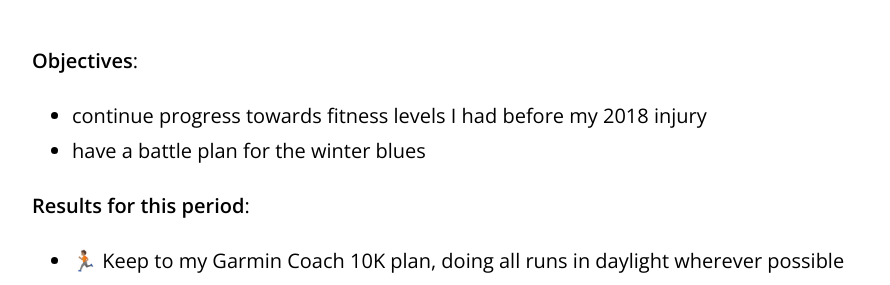
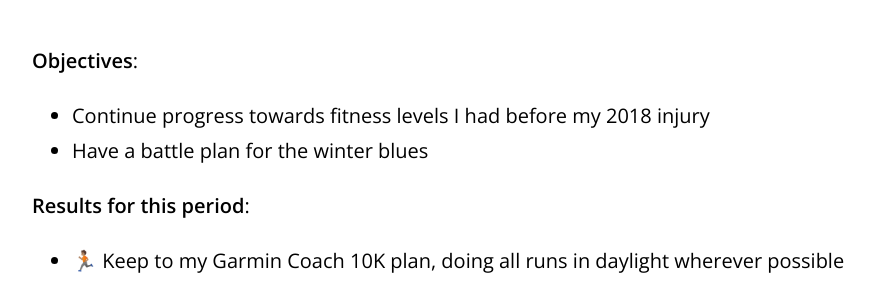
Before and after one commit to gtvj/gtvj.github.io, a Jekyll site: the page built from objectives-2020-10.md, in a window 1280 px wide. Shown: the part 727-1012 px from the top of the page, without its empty margins (188-1078 px from the left). Built offline with Jekyll 4.4.1, drawn with Linux system fonts in a browser that asks for light colours; nearby versions of some CDN libraries.

```diff
--- a/objectives-2020-10.md
+++ b/objectives-2020-10.md
@@ -18,8 +18,8 @@ The days are getting shorter and wetter and colder. I know from experience that
 
 **Objectives**:
 
-* continue progress towards fitness levels I had before my 2018 injury
-* have a battle plan for the winter blues
+* Continue progress towards fitness levels I had before my 2018 injury
+* Have a battle plan for the winter blues
 
 **Results for this period**:
 
```
